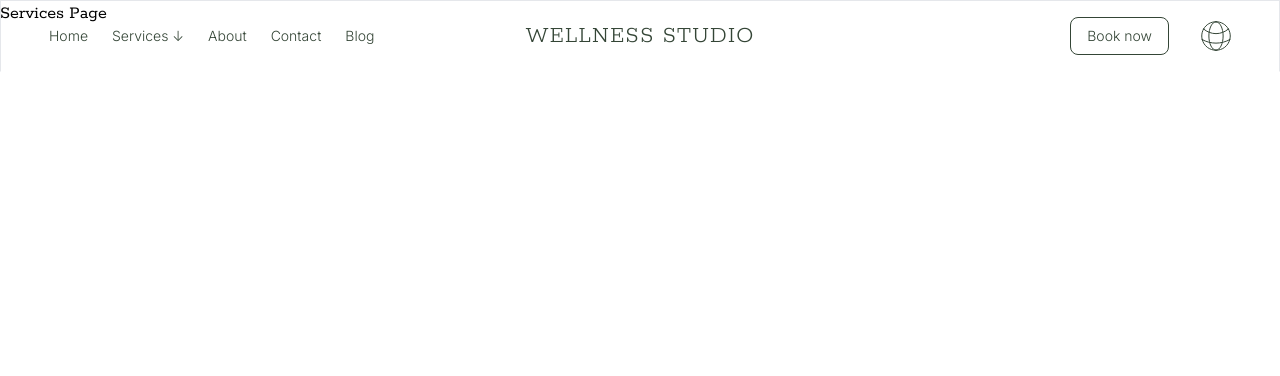
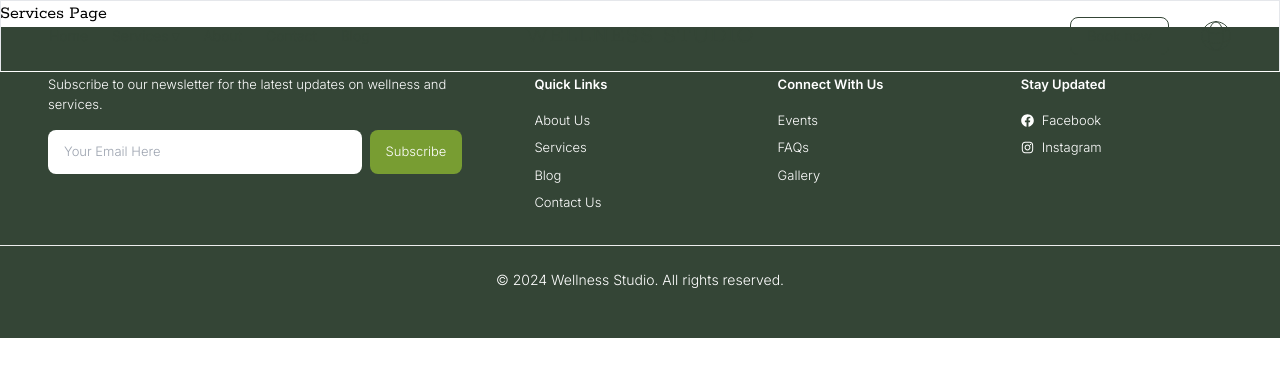
Before and after one commit to IlonaZaika/wellness-blog, a Next.js app: page /services in a window 1280 px wide. Shown: the top 376 px of the page. Built offline with nearby package versions, Linux system fonts and the light colour scheme.

Commit message:
Finished home page styling

```diff
--- a/package.json
+++ b/package.json
@@ -12,12 +12,15 @@
     "@sanity/icons": "^3.6.0",
     "@sanity/image-url": "^1.1.0",
     "@sanity/vision": "^3.77.1",
+    "lucide-react": "^0.476.0",
     "next": "15.1.7",
     "next-sanity": "^9.8.60",
     "react": "^19.0.0",
     "react-dom": "^19.0.0",
+    "react-icons": "^5.5.0",
     "sanity": "^3.77.1",
-    "styled-components": "^6.1.15"
+    "styled-components": "^6.1.15",
+    "swiper": "^11.2.4"
   },
   "devDependencies": {
     "@eslint/eslintrc": "^3",
--- a/src/app/layout.tsx
+++ b/src/app/layout.tsx
@@ -2,6 +2,7 @@ import type { Metadata } from "next";
 import { Inter, Rokkitt } from "next/font/google";
 import "./globals.css";
 import Navbar from "../components/Navbar";
+import Footer from "@/components/Footer";
 
 const inter = Inter({ subsets: ["latin"] });
 const rokkitt = Rokkitt({ subsets: ["latin"] });
@@ -24,7 +25,7 @@ export default function RootLayout({
       <body className={`${rokkitt.className}`}>
         <Navbar />
         <main>{children}</main>
-        {/* <Footer></Footer> */}
+        <Footer />
       </body>
     </html>
   );
--- /dev/null
+++ b/src/components/Footer.tsx
@@ -0,0 +1,67 @@
+import { FaFacebook, FaInstagram } from "react-icons/fa";
+
+const Footer = () => {
+  return (
+    <footer className="bg-textGreen font-inter font-light text-white text-[13px] py-12">
+      <div className="max-w-7xl mx-auto px-6 md:px-12 grid grid-cols-1 md:grid-cols-5 gap-8">
+        <div className="md:col-span-2 grid grid-cols-1 md:pr-10">
+          <div>
+            <h3 className="font-inter font-light text-white">
+              Subscribe to our newsletter for the latest updates on wellness and
+              services.
+            </h3>
+            <form className="flex mt-4">
+              <input
+                type="email"
+                placeholder="Your Email Here"
+                className="px-4 py-3 rounded-lg w-full text-gray-800 focus:outline-none"
+              />
+              <button className="px-4 py-3 ml-2 rounded-lg bg-accent text-white">
+                Subscribe
+              </button>
+            </form>
+          </div>
+        </div>
+        <div>
+          <h4 className="font-inter font-semibold text-white">Quick Links</h4>
+          <ul className="mt-4 space-y-2">
+            <li>About Us</li>
+            <li>Services</li>
+            <li>Blog</li>
+            <li>Contact Us</li>
+          </ul>
+        </div>
+        <div>
+          <h4 className="font-inter font-semibold text-white">
+            Connect With Us
+          </h4>
+          <ul className="mt-4 space-y-2">
+            <li>Events</li>
+            <li>FAQs</li>
+            <li>Gallery</li>
+          </ul>
+        </div>
+
+        <div>
+          <h4 className="font-inter font-semibold text-white">Stay Updated </h4>
+          <ul className="mt-4 space-y-2">
+            <li className="flex items-center space-x-2">
+              <FaFacebook className="text-white" />
+              <span>Facebook</span>
+            </li>
+            <li className="flex items-center space-x-2">
+              <FaInstagram className="text-white" />
+              <span>Instagram</span>
+            </li>
+          </ul>
+        </div>
+      </div>
+
+      <div className="border-t border-bgLight mt-8 pt-6 text-sm text-center">
+        <p className="px-6">© 2024 Wellness Studio. All rights reserved.</p>
+      </div>
+    </footer>
+  );
+};
+
+export default Footer;
--- a/src/components/MobileMenu.tsx
+++ b/src/components/MobileMenu.tsx
@@ -85,7 +85,7 @@ export default function MobileMenu() {
             </button>
           </li>
           <li className="mt-4 border-t border-accent">
-            <button className="py-4 text-textGreen font-light text-sm font-inter hover:text-accent flex justify-center items-center">
+            <button className="py-4 text-textGreen text-md font-inter hover:text-accent flex justify-center items-center">
               <svg
                 width="25"
                 height="25"
--- a/src/components/Navbar.tsx
+++ b/src/components/Navbar.tsx
@@ -35,7 +35,7 @@ export default function Navbar() {
                 className="relative text-textGreen hover:text-accent cursor-pointer"
                 onMouseEnter={() => setIsServicesOpen(true)}
               >
-                Services ↓
+                Services ▾
                 {isServicesOpen && (
                   <ul
                     className="absolute left-0 mt-2 w-48 bg-white shadow-lg rounded-md"
@@ -106,7 +106,7 @@ export default function Navbar() {
                 {languageLinks.map((lang, index) => (
                   <li
                     key={index}
-                    className="px-4 py-2 text-textGreen hover:text-accent"
+                    className="px-4 py-2 text-textGreen font-inter hover:text-accent"
                   >
                     <Link href={lang.href}>{lang.name}</Link>
                   </li>
--- a/src/components/ServiceCard.tsx
+++ b/src/components/ServiceCard.tsx
@@ -15,16 +15,11 @@ const ServiceCard: React.FC<ServiceCardProps> = ({
   return (
     <div className="bg-bgBase shadow-md rounded-lg overflow-hidden">
       <div className="relative w-full h-56">
-        <Image
-          src={imageUrl}
-          layout="fill" // This ensures the image fills the container
-          objectFit="cover" // Makes the image cover the entire space
-          alt={title}
-        />
+        <Image src={imageUrl} fill className="object-cover" alt={title} />
       </div>
       <div className="px-4 py-3">
         <h4 className="h4-custom mt-4">{title}</h4>
-        <p className=" p-custom mt-2">{description}</p>
+        <p className="p-custom mt-2">{description}</p>
       </div>
     </div>
   );
--- /dev/null
+++ b/src/components/Testimonials.tsx
@@ -0,0 +1,108 @@
+"use client";
+
+import { Swiper, SwiperSlide } from "swiper/react";
+import "swiper/css";
+import "swiper/css/navigation";
+import { Navigation } from "swiper/modules";
+import { Star, ChevronLeft, ChevronRight } from "lucide-react";
+
+const testimonials = [
+  {
+    id: 1,
+    text: "The massage therapy sessions have truly changed my life. I feel more relaxed and rejuvenated than ever before!",
+    date: "May 17, 2023",
+    company: "Webflow",
+  },
+  {
+    id: 2,
+    text: "The massage therapy sessions have truly changed my life. I feel more relaxed and rejuvenated than ever before!",
+    date: "May 17, 2023",
+    company: "Webflow",
+  },
+  {
+    id: 3,
+    text: "The massage therapy sessions have truly changed my life. I feel more relaxed and rejuvenated than ever before!",
+    date: "May 17, 2023",
+    company: "Webflow",
+  },
+  {
+    id: 4,
+    text: "The massage therapy sessions have truly changed my life. I feel more relaxed and rejuvenated than ever before!",
+    date: "May 17, 2023",
+    company: "Webflow",
+  },
+  {
+    id: 5,
+    text: "The massage therapy sessions have truly changed my life. I feel more relaxed and rejuvenated than ever before!",
+    date: "May 17, 2023",
+    company: "Webflow",
+  },
+  {
+    id: 6,
+    text: "The massage therapy sessions have truly changed my life. I feel more relaxed and rejuvenated than ever before!",
+    date: "May 17, 2023",
+    company: "Webflow",
+  },
+  {
+    id: 7,
+    text: "The massage therapy sessions have truly changed my life. I feel more relaxed and rejuvenated than ever before!",
+    date: "May 17, 2023",
+    company: "Webflow",
+  },
+];
+
+export default function Testimonials() {
+  return (
+    <div className="p-10 text-center relative">
+      <button
+        className="absolute left-0 top-1/2 transform -translate-y-1/2 z-10 p-2 bg-white shadow-md rounded-full"
+        id="prevBtn"
+      >
+        <ChevronLeft size={24} />
+      </button>
+      <button
+        className="absolute right-0 top-1/2 transform -translate-y-1/2 z-10 p-2 bg-white shadow-md rounded-full"
+        id="nextBtn"
+      >
+        <ChevronRight size={24} />
+      </button>
+      <Swiper
+        modules={[Navigation]}
+        spaceBetween={16}
+        slidesPerView={1.2}
+        navigation={{ nextEl: "#nextBtn", prevEl: "#prevBtn" }}
+        breakpoints={{
+          640: { slidesPerView: 1.5 },
+          768: { slidesPerView: 3 },
+          1024: { slidesPerView: 4 },
+        }}
+        className="p-8"
+      >
+        {testimonials.map((testimonial) => (
+          <SwiperSlide
+            key={testimonial.id}
+            className="bg-white p-6 rounded-lg text-center flex flex-col items-center justify-center"
+          >
+            <div className="flex gap-1 mb-3 justify-center">
+              {[...Array(5)].map((_, i) => (
+                <Star
+                  key={i}
+                  size={18}
+                  className="text-yellow-500 fill-yellow-500"
+                />
+              ))}
+            </div>
+            <p className="p-custom text-center">{testimonial.text}</p>
+            <div className="mt-4 text-sm text-textGrey font-inter flex items-center gap-2 pb-6 justify-center">
+              <span>{testimonial.date}</span>
+              <span className="w-px h-6 bg-textGrey"></span>
+              <span className="font-medium text-textGrey">
+                {testimonial.company}
+              </span>
+            </div>
+          </SwiperSlide>
+        ))}
+      </Swiper>
+    </div>
+  );
+}
```
Also changed, not shown: src/app/page.tsx (+21 -38 lines), 1 other file (tests, documents, lock files or other folders).
